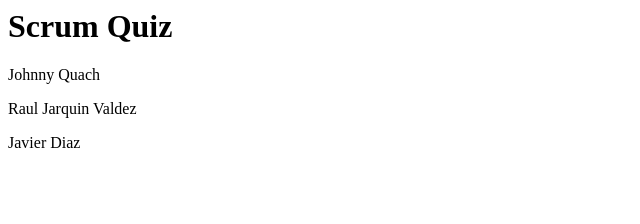
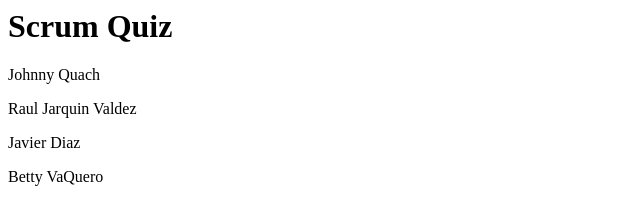
Before and after one commit to Crysmah/interactive-quiz, a plain HTML site: page index.html in a window 1280 px wide. Shown: the whole page, without its empty margins (0-640 px from the left). Drawn offline with Linux system fonts and the light colour scheme.

Commit message:
added my name

```diff
--- a/index.html
+++ b/index.html
@@ -10,6 +10,7 @@
     <p>Johnny Quach<p>
     <p>Raul Jarquin Valdez</p>
     <p>Javier Diaz</p>
+    <p>Betty VaQuero</p>
 
 </body>
 </html>
```
